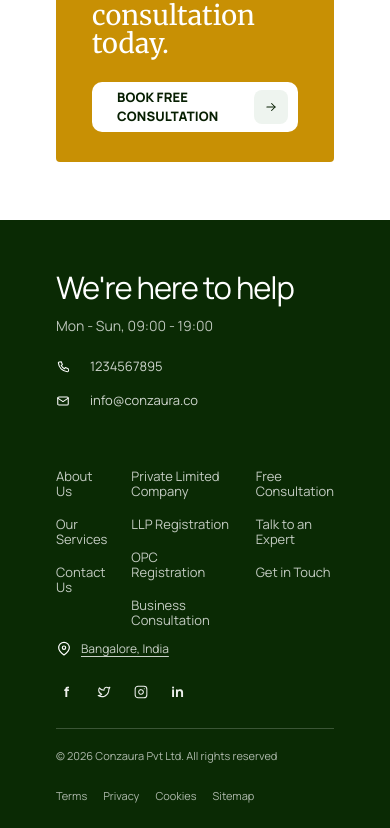
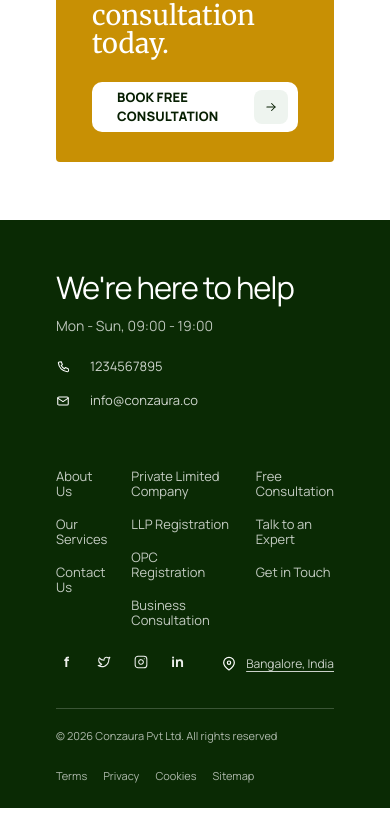
Before and after one commit to conzaura-biz/website, a React (Vite) app: page / in a window 390 px wide. Shown: the part 10023-10851 px from the top of the page. Built offline with nearby package versions, Linux system fonts and the light colour scheme; no server answers.

Commit message:
Fix footer location pin to stay on the right side on mobile, parallel to social icons

```diff
--- a/src/styles/global.css
+++ b/src/styles/global.css
@@ -680,10 +680,8 @@ button { cursor: pointer; }
 
   .footer { padding-top: 52px; }
   .footer-intro h2 { font-size: 31px; }
-  .footer-main { min-height: 0; flex-direction: column; gap: 38px; padding-bottom: 100px; }
+  .footer-main { min-height: 0; flex-direction: column; gap: 38px; padding-bottom: 80px; }
   .footer-links { grid-template-columns: 1fr 1fr; gap: 26px 24px; width: 100%; margin-right: 0; }
-  .footer-location { right: auto; left: 0; bottom: 70px; }
-  .socials { bottom: 25px; margin-top: 0; }
   .footer-bottom { min-height: 0; padding: 19px 0 24px; flex-direction: column; align-items: flex-start; }
   .footer-bottom > div { flex-wrap: wrap; gap: 11px 16px; }
 }
```
